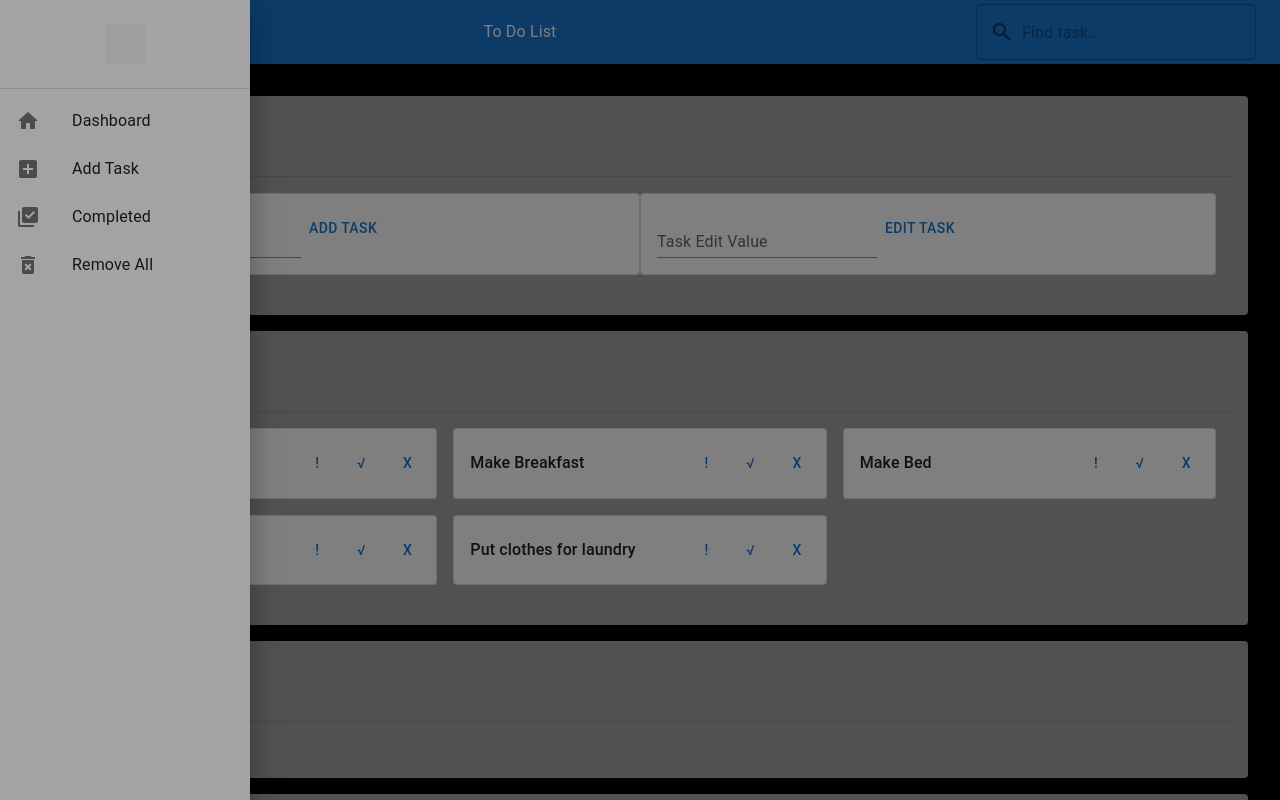
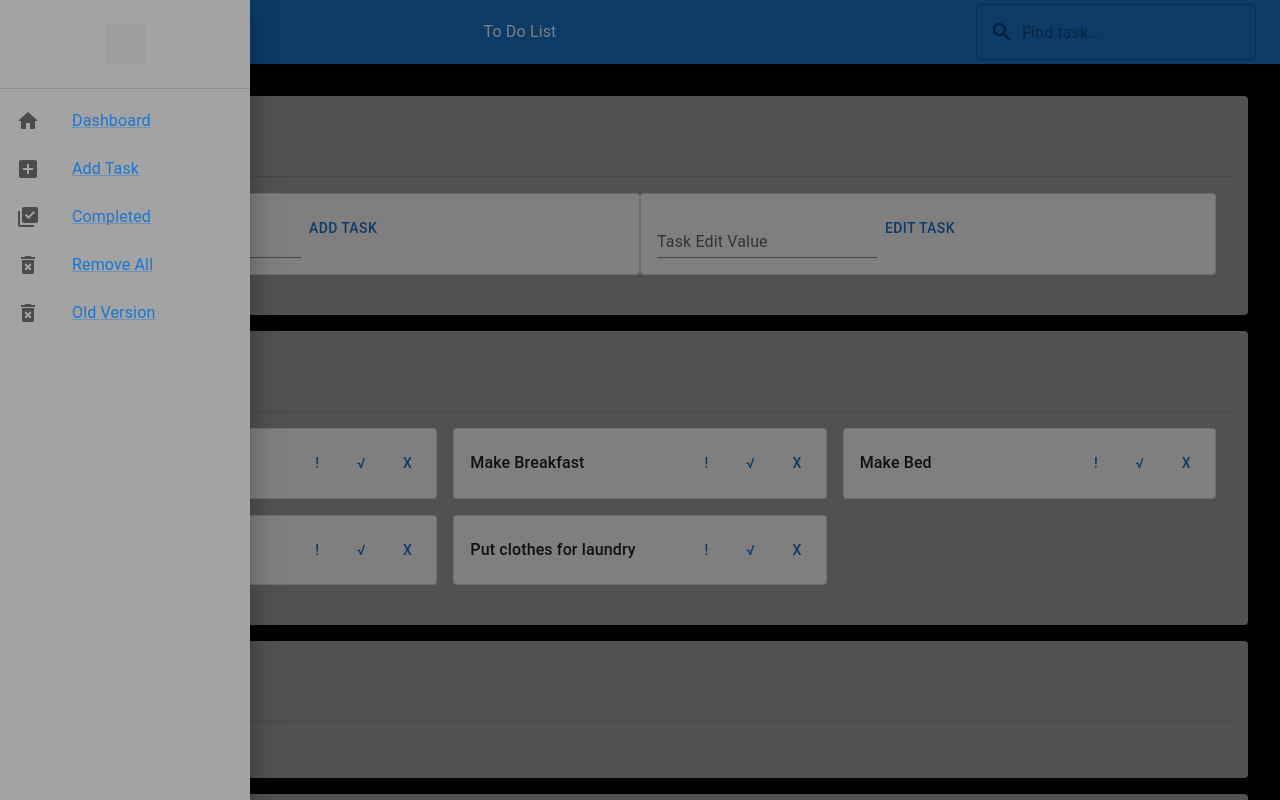
Before and after one commit to rohit-propelius/to-do-demo-mui, a React (Create React App) app: page /dashboard in a window 1280 px wide. Both pictures are taken after a click on the button 44 px from the left and 32 px from the top of the page. Shown: the top 800 px of the page. Built offline with nearby package versions, Linux system fonts and the light colour scheme; grey boxes are pictures that could not be loaded.

Commit message:
added links to sidebar

```diff
--- a/src/index.js
+++ b/src/index.js
@@ -26,7 +26,7 @@ const root = ReactDOM.createRoot(document.getElementById('root'));
 root.render(
   <React.StrictMode>
     <Provider store={store} >
-    <RouterProvider router={router} />
+      <RouterProvider router={router} />
     </Provider>
   </React.StrictMode>
 );
--- a/src/pages/Dashboard.tsx
+++ b/src/pages/Dashboard.tsx
@@ -31,7 +31,8 @@ import {
   CardHeader,
   CardContent,
   Grid,
-  Button
+  Button,
+  Link
 } from "@mui/material";
 import { makeStyles } from '@mui/styles';
 import { Menu, Home } from "@mui/icons-material";
@@ -204,6 +205,11 @@ function Dashboard (){
       listText: "Remove All",
       url: "/removeall",
     },
+    {
+      listIcon: <DeleteForeverIcon />,
+      listText: "Old Version",
+      url: "/",
+    },
   ];
 
   // function to render sidebar/drawer list items
@@ -217,12 +223,14 @@ function Dashboard (){
       <Divider />
       <List>
         {listItems.map((listItem, index) => (
+          <Link href={listItem.url}>
             <ListItemButton className={classes.listItem} key={index}>
               <ListItemIcon className={classes.listItem}>
                 {listItem.listIcon}
               </ListItemIcon>
               <ListItemText primary={listItem.listText} />
             </ListItemButton>
+          </Link>
         ))}
       </List>
     </Box>
```
Lines whose indentation alone changed are shown as unchanged.
